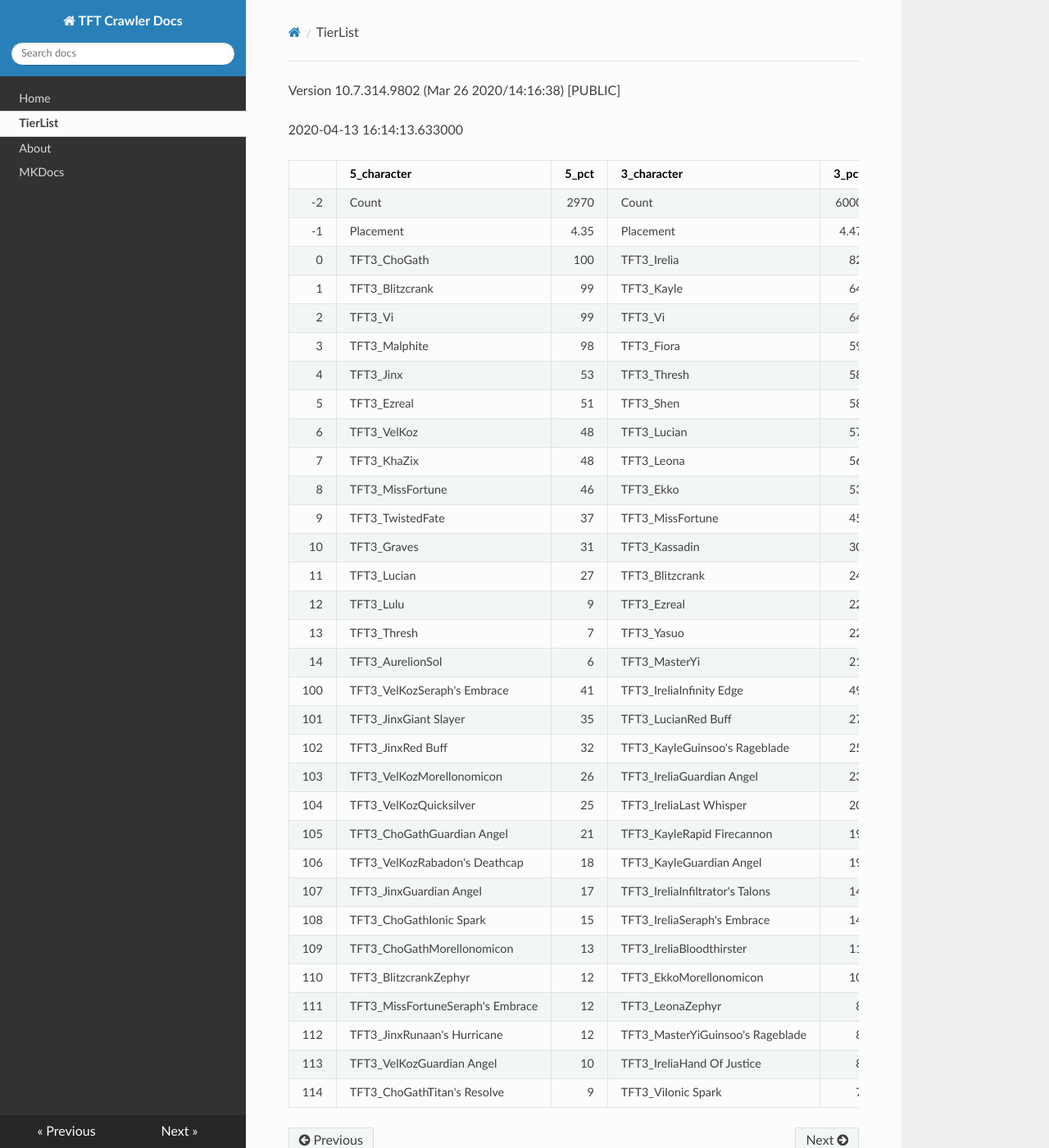
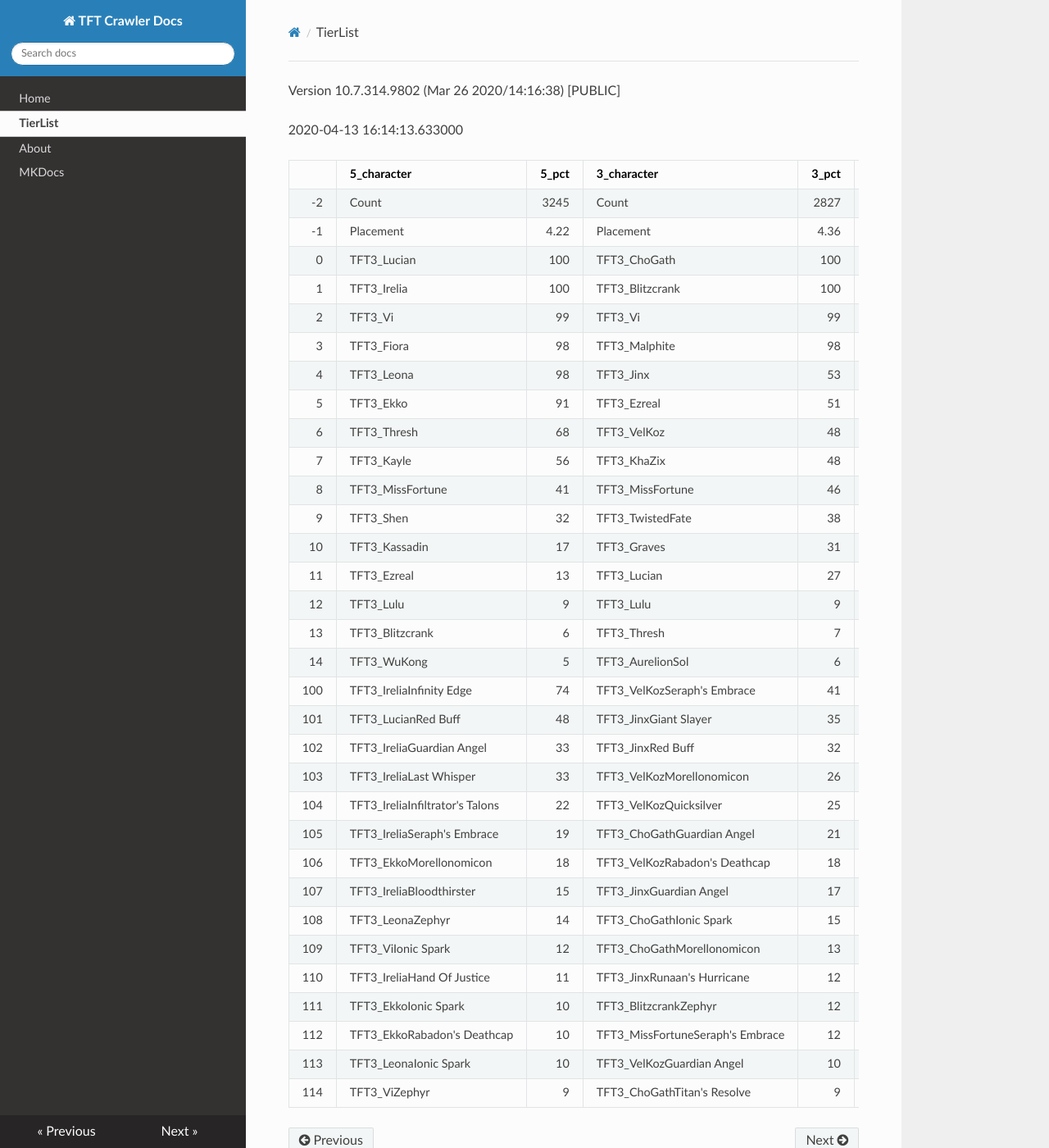
Before and after one commit to JamesYouL2/TFT-Crawler, an MkDocs documentation site: the page built from docs/tierlist.md, in a window 1280 px wide and 1400 px high. Shown: the whole window at 82% size. Built offline with MkDocs 1.6.1, drawn with Linux system fonts in a browser that asks for light colours; nearby versions of some CDN libraries.

Commit message:
Update tierlist.md

```diff
--- a/docs/tierlist.md
+++ b/docs/tierlist.md
@@ -2,37 +2,37 @@ Version 10.7.314.9802 (Mar 26 2020/14:16:38) [PUBLIC] <Releases/10.7>
 
 2020-04-13 16:14:13.633000
 
-|     | 5_character                      |   5_pct | 3_character                      |   3_pct | 1_character                    |   1_pct | 4_character                      |   4_pct | 2_character                      |   2_pct |
-|----:|:---------------------------------|--------:|:---------------------------------|--------:|:-------------------------------|--------:|:---------------------------------|--------:|:---------------------------------|--------:|
-|  -2 | Count                            | 2970    | Count                            | 6000    | Count                          | 2315    | Count                            | 3106    | Count                            | 1934    |
-|  -1 | Placement                        |    4.35 | Placement                        |    4.47 | Placement                      |    4.48 | Placement                        |    4.49 | Placement                        |    4.53 |
-|   0 | TFT3_ChoGath                     |  100    | TFT3_Irelia                      |   82    | TFT3_Mordekaiser               |   97    | TFT3_Rumble                      |  100    | TFT3_Syndra                      |   99    |
-|   1 | TFT3_Blitzcrank                  |   99    | TFT3_Kayle                       |   64    | TFT3_Jhin                      |   93    | TFT3_Annie                       |  100    | TFT3_Ahri                        |   98    |
-|   2 | TFT3_Vi                          |   99    | TFT3_Vi                          |   64    | TFT3_Karma                     |   92    | TFT3_Shaco                       |   99    | TFT3_Zoe                         |   97    |
-|   3 | TFT3_Malphite                    |   98    | TFT3_Fiora                       |   59    | TFT3_Ashe                      |   89    | TFT3_KaiSa                       |   99    | TFT3_Lux                         |   80    |
-|   4 | TFT3_Jinx                        |   53    | TFT3_Thresh                      |   58    | TFT3_Jayce                     |   70    | TFT3_Fizz                        |   99    | TFT3_Neeko                       |   73    |
-|   5 | TFT3_Ezreal                      |   51    | TFT3_Shen                        |   58    | TFT3_WuKong                    |   69    | TFT3_Lux                         |   74    | TFT3_Soraka                      |   72    |
-|   6 | TFT3_VelKoz                      |   48    | TFT3_Lucian                      |   57    | TFT3_Lulu                      |   65    | TFT3_KhaZix                      |   64    | TFT3_Poppy                       |   61    |
-|   7 | TFT3_KhaZix                      |   48    | TFT3_Leona                       |   56    | TFT3_Poppy                     |   43    | TFT3_Ekko                        |   30    | TFT3_VelKoz                      |   52    |
-|   8 | TFT3_MissFortune                 |   46    | TFT3_Ekko                        |   53    | TFT3_Shaco                     |   30    | TFT3_Karma                       |   27    | TFT3_Annie                       |   35    |
-|   9 | TFT3_TwistedFate                 |   37    | TFT3_MissFortune                 |   45    | TFT3_Lux                       |   30    | TFT3_Kayle                       |   16    | TFT3_Rumble                      |   25    |
-|  10 | TFT3_Graves                      |   31    | TFT3_Kassadin                    |   30    | TFT3_JarvanIV                  |   28    | TFT3_MissFortune                 |    4    | TFT3_Fizz                        |   25    |
-|  11 | TFT3_Lucian                      |   27    | TFT3_Blitzcrank                  |   24    | TFT3_Leona                     |   26    | TFT3_Gangplank                   |    4    | TFT3_Lulu                        |   20    |
-|  12 | TFT3_Lulu                        |    9    | TFT3_Ezreal                      |   22    | TFT3_Thresh                    |   13    | TFT3_Lulu                        |    2    | TFT3_Karma                       |    6    |
-|  13 | TFT3_Thresh                      |    7    | TFT3_Yasuo                       |   22    | TFT3_Kassadin                  |   11    | TFT3_VelKoz                      |    2    | TFT3_TwistedFate                 |    5    |
-|  14 | TFT3_AurelionSol                 |    6    | TFT3_MasterYi                    |   21    | TFT3_Soraka                    |    7    | TFT3_Jhin                        |    2    | TFT3_Gangplank                   |    3    |
-| 100 | TFT3_VelKozSeraph's Embrace      |   41    | TFT3_IreliaInfinity Edge         |   49    | TFT3_JhinInfinity Edge         |   52    | TFT3_ShacoGuardian Angel         |   58    | TFT3_SyndraSeraph's Embrace      |   96    |
-| 101 | TFT3_JinxGiant Slayer            |   35    | TFT3_LucianRed Buff              |   27    | TFT3_JhinGuardian Angel        |   52    | TFT3_ShacoBloodthirster          |   54    | TFT3_SyndraGuardian Angel        |   40    |
-| 102 | TFT3_JinxRed Buff                |   32    | TFT3_KayleGuinsoo's Rageblade    |   25    | TFT3_JhinLast Whisper          |   46    | TFT3_KaiSaMorellonomicon         |   52    | TFT3_SyndraRabadon's Deathcap    |   26    |
-| 103 | TFT3_VelKozMorellonomicon        |   26    | TFT3_IreliaGuardian Angel        |   23    | TFT3_JhinRunaan's Hurricane    |   27    | TFT3_ShacoInfinity Edge          |   49    | TFT3_NeekoGuardian Angel         |   23    |
-| 104 | TFT3_VelKozQuicksilver           |   25    | TFT3_IreliaLast Whisper          |   20    | TFT3_MordekaiserMorellonomicon |   23    | TFT3_KaiSaSeraph's Embrace       |   40    | TFT3_SyndraChalice of Favor      |   22    |
-| 105 | TFT3_ChoGathGuardian Angel       |   21    | TFT3_KayleRapid Firecannon       |   19    | TFT3_ShacoGuardian Angel       |   16    | TFT3_KaiSaDemolitionist's Charge |   31    | TFT3_NeekoZz'Rot Portal          |   21    |
-| 106 | TFT3_VelKozRabadon's Deathcap    |   18    | TFT3_KayleGuardian Angel         |   19    | TFT3_ShacoBloodthirster        |   15    | TFT3_RumbleQuicksilver           |   26    | TFT3_NeekoIonic Spark            |   21    |
-| 107 | TFT3_JinxGuardian Angel          |   17    | TFT3_IreliaInfiltrator's Talons  |   14    | TFT3_MordekaiserIonic Spark    |   13    | TFT3_ShacoLast Whisper           |   24    | TFT3_VelKozStar Guardian's Charm |   14    |
-| 108 | TFT3_ChoGathIonic Spark          |   15    | TFT3_IreliaSeraph's Embrace      |   14    | TFT3_JayceIonic Spark          |   12    | TFT3_RumbleTitan's Resolve       |   21    | TFT3_VelKozMorellonomicon        |   14    |
-| 109 | TFT3_ChoGathMorellonomicon       |   13    | TFT3_IreliaBloodthirster         |   11    | TFT3_AsheSpear of Shojin       |   11    | TFT3_RumbleBramble Vest          |   16    | TFT3_SyndraJeweled Gauntlet      |   13    |
-| 110 | TFT3_BlitzcrankZephyr            |   12    | TFT3_EkkoMorellonomicon          |   10    | TFT3_MordekaiserBramble Vest   |   10    | TFT3_KaiSaLuden's Echo           |   14    | TFT3_NeekoMorellonomicon         |   13    |
-| 111 | TFT3_MissFortuneSeraph's Embrace |   12    | TFT3_LeonaZephyr                 |    8    | TFT3_ShacoInfinity Edge        |   10    | TFT3_RumbleZz'Rot Portal         |   11    | TFT3_NeekoQuicksilver            |   12    |
-| 112 | TFT3_JinxRunaan's Hurricane      |   12    | TFT3_MasterYiGuinsoo's Rageblade |    8    | TFT3_AsheGuinsoo's Rageblade   |   10    | TFT3_RumbleIonic Spark           |    8    | TFT3_SyndraTrap Claw             |   12    |
-| 113 | TFT3_VelKozGuardian Angel        |   10    | TFT3_IreliaHand Of Justice       |    8    | TFT3_MordekaiserDragon's Claw  |   10    | TFT3_RumbleWarmog's Armor        |    8    | TFT3_NeekoTitan's Resolve        |   10    |
-| 114 | TFT3_ChoGathTitan's Resolve      |    9    | TFT3_ViIonic Spark               |    7    | TFT3_JhinBloodthirster         |   10    | TFT3_KaiSaRabadon's Deathcap     |    8    | TFT3_NeekoBramble Vest           |    9    |
+|     | 5_character                     |   5_pct | 3_character                      |   3_pct | 2_character                    |   2_pct | 4_character                      |   4_pct | 1_character                      |   1_pct | 6_character                      |   6_pct |
+|----:|:--------------------------------|--------:|:---------------------------------|--------:|:-------------------------------|--------:|:---------------------------------|--------:|:---------------------------------|--------:|:---------------------------------|--------:|
+|  -2 | Count                           | 3245    | Count                            | 2827    | Count                          | 2093    | Count                            |  2994   | Count                            | 2746    | Count                            | 1737    |
+|  -1 | Placement                       |    4.22 | Placement                        |    4.36 | Placement                      |    4.44 | Placement                        |     4.5 | Placement                        |    4.56 | Placement                        |    4.58 |
+|   0 | TFT3_Lucian                     |  100    | TFT3_ChoGath                     |  100    | TFT3_Mordekaiser               |   99    | TFT3_Rumble                      |    99   | TFT3_Neeko                       |   79    | TFT3_Kayle                       |   99    |
+|   1 | TFT3_Irelia                     |  100    | TFT3_Blitzcrank                  |  100    | TFT3_Jhin                      |   98    | TFT3_Annie                       |    99   | TFT3_Syndra                      |   68    | TFT3_Shen                        |   97    |
+|   2 | TFT3_Vi                         |   99    | TFT3_Vi                          |   99    | TFT3_Karma                     |   96    | TFT3_Shaco                       |    98   | TFT3_Ahri                        |   67    | TFT3_Irelia                      |   79    |
+|   3 | TFT3_Fiora                      |   98    | TFT3_Malphite                    |   98    | TFT3_Ashe                      |   93    | TFT3_Fizz                        |    98   | TFT3_Zoe                         |   66    | TFT3_MissFortune                 |   65    |
+|   4 | TFT3_Leona                      |   98    | TFT3_Jinx                        |   53    | TFT3_Jayce                     |   70    | TFT3_KaiSa                       |    98   | TFT3_Soraka                      |   63    | TFT3_Kassadin                    |   59    |
+|   5 | TFT3_Ekko                       |   91    | TFT3_Ezreal                      |   51    | TFT3_WuKong                    |   69    | TFT3_Lux                         |    74   | TFT3_Lux                         |   56    | TFT3_Thresh                      |   57    |
+|   6 | TFT3_Thresh                     |   68    | TFT3_VelKoz                      |   48    | TFT3_Lulu                      |   67    | TFT3_KhaZix                      |    64   | TFT3_Poppy                       |   42    | TFT3_WuKong                      |   47    |
+|   7 | TFT3_Kayle                      |   56    | TFT3_KhaZix                      |   48    | TFT3_Poppy                     |   44    | TFT3_Ekko                        |    30   | TFT3_VelKoz                      |   36    | TFT3_Xayah                       |   46    |
+|   8 | TFT3_MissFortune                |   41    | TFT3_MissFortune                 |   46    | TFT3_Shaco                     |   31    | TFT3_Karma                       |    27   | TFT3_Rakan                       |   32    | TFT3_Ezreal                      |   43    |
+|   9 | TFT3_Shen                       |   32    | TFT3_TwistedFate                 |   38    | TFT3_Lux                       |   31    | TFT3_Kayle                       |    16   | TFT3_XinZhao                     |   32    | TFT3_Blitzcrank                  |   42    |
+|  10 | TFT3_Kassadin                   |   17    | TFT3_Graves                      |   31    | TFT3_JarvanIV                  |   29    | TFT3_MissFortune                 |     5   | TFT3_JarvanIV                    |   30    | TFT3_Yasuo                       |   33    |
+|  11 | TFT3_Ezreal                     |   13    | TFT3_Lucian                      |   27    | TFT3_Leona                     |   26    | TFT3_Gangplank                   |     3   | TFT3_Sona                        |   30    | TFT3_MasterYi                    |   33    |
+|  12 | TFT3_Lulu                       |    9    | TFT3_Lulu                        |    9    | TFT3_Thresh                    |   12    | TFT3_VelKoz                      |     2   | TFT3_Karma                       |   29    | TFT3_Vi                          |   23    |
+|  13 | TFT3_Blitzcrank                 |    6    | TFT3_Thresh                      |    7    | TFT3_Kassadin                  |   10    | TFT3_Lulu                        |     2   | TFT3_Lulu                        |   25    | TFT3_ChoGath                     |   20    |
+|  14 | TFT3_WuKong                     |    5    | TFT3_AurelionSol                 |    6    | TFT3_Soraka                    |    6    | TFT3_ChoGath                     |     2   | TFT3_Annie                       |   24    | TFT3_Lulu                        |   19    |
+| 100 | TFT3_IreliaInfinity Edge        |   74    | TFT3_VelKozSeraph's Embrace      |   41    | TFT3_JhinGuardian Angel        |   54    | TFT3_ShacoGuardian Angel         |    59   | TFT3_SyndraSeraph's Embrace      |   65    | TFT3_KayleGuinsoo's Rageblade    |   62    |
+| 101 | TFT3_LucianRed Buff             |   48    | TFT3_JinxGiant Slayer            |   35    | TFT3_JhinInfinity Edge         |   54    | TFT3_ShacoBloodthirster          |    55   | TFT3_SyndraGuardian Angel        |   28    | TFT3_KayleGuardian Angel         |   53    |
+| 102 | TFT3_IreliaGuardian Angel       |   33    | TFT3_JinxRed Buff                |   32    | TFT3_JhinLast Whisper          |   49    | TFT3_KaiSaMorellonomicon         |    52   | TFT3_RakanSpear of Shojin        |   24    | TFT3_KayleRapid Firecannon       |   46    |
+| 103 | TFT3_IreliaLast Whisper         |   33    | TFT3_VelKozMorellonomicon        |   26    | TFT3_JhinRunaan's Hurricane    |   29    | TFT3_ShacoInfinity Edge          |    48   | TFT3_XinZhaoBramble Vest         |   24    | TFT3_IreliaInfinity Edge         |   21    |
+| 104 | TFT3_IreliaInfiltrator's Talons |   22    | TFT3_VelKozQuicksilver           |   25    | TFT3_MordekaiserMorellonomicon |   23    | TFT3_KaiSaSeraph's Embrace       |    39   | TFT3_RakanMorellonomicon         |   18    | TFT3_KayleStatikk Shiv           |   19    |
+| 105 | TFT3_IreliaSeraph's Embrace     |   19    | TFT3_ChoGathGuardian Angel       |   21    | TFT3_ShacoGuardian Angel       |   17    | TFT3_KaiSaDemolitionist's Charge |    31   | TFT3_SyndraRabadon's Deathcap    |   18    | TFT3_KayleHand Of Justice        |   17    |
+| 106 | TFT3_EkkoMorellonomicon         |   18    | TFT3_VelKozRabadon's Deathcap    |   18    | TFT3_ShacoBloodthirster        |   16    | TFT3_RumbleQuicksilver           |    26   | TFT3_XinZhaoTitan's Resolve      |   17    | TFT3_KayleQuicksilver            |   17    |
+| 107 | TFT3_IreliaBloodthirster        |   15    | TFT3_JinxGuardian Angel          |   17    | TFT3_MordekaiserIonic Spark    |   13    | TFT3_ShacoLast Whisper           |    24   | TFT3_NeekoGuardian Angel         |   16    | TFT3_KayleMorellonomicon         |   15    |
+| 108 | TFT3_LeonaZephyr                |   14    | TFT3_ChoGathIonic Spark          |   15    | TFT3_JayceIonic Spark          |   13    | TFT3_RumbleTitan's Resolve       |    20   | TFT3_SyndraChalice of Favor      |   15    | TFT3_IreliaGuardian Angel        |   13    |
+| 109 | TFT3_ViIonic Spark              |   12    | TFT3_ChoGathMorellonomicon       |   13    | TFT3_AsheSpear of Shojin       |   12    | TFT3_RumbleBramble Vest          |    16   | TFT3_NeekoZz'Rot Portal          |   15    | TFT3_IreliaBloodthirster         |    9    |
+| 110 | TFT3_IreliaHand Of Justice      |   11    | TFT3_JinxRunaan's Hurricane      |   12    | TFT3_MordekaiserBramble Vest   |   10    | TFT3_KaiSaLuden's Echo           |    14   | TFT3_NeekoIonic Spark            |   15    | TFT3_MissFortuneSeraph's Embrace |    9    |
+| 111 | TFT3_EkkoIonic Spark            |   10    | TFT3_BlitzcrankZephyr            |   12    | TFT3_ShacoInfinity Edge        |   10    | TFT3_RumbleZz'Rot Portal         |    11   | TFT3_XinZhaoDragon's Claw        |   15    | TFT3_IreliaSeraph's Embrace      |    8    |
+| 112 | TFT3_EkkoRabadon's Deathcap     |   10    | TFT3_MissFortuneSeraph's Embrace |   12    | TFT3_AsheGuinsoo's Rageblade   |   10    | TFT3_RumbleIonic Spark           |     8   | TFT3_XinZhaoQuicksilver          |   11    | TFT3_KayleHextech Gunblade       |    7    |
+| 113 | TFT3_LeonaIonic Spark           |   10    | TFT3_VelKozGuardian Angel        |   10    | TFT3_JhinBloodthirster         |   10    | TFT3_KaiSaRabadon's Deathcap     |     8   | TFT3_NeekoMorellonomicon         |   10    | TFT3_ShenZephyr                  |    7    |
+| 114 | TFT3_ViZephyr                   |    9    | TFT3_ChoGathTitan's Resolve      |    9    | TFT3_MordekaiserDragon's Claw  |   10    | TFT3_RumbleWarmog's Armor        |     8   | TFT3_VelKozStar Guardian's Charm |   10    | TFT3_KayleInfinity Edge          |    7    |
```
